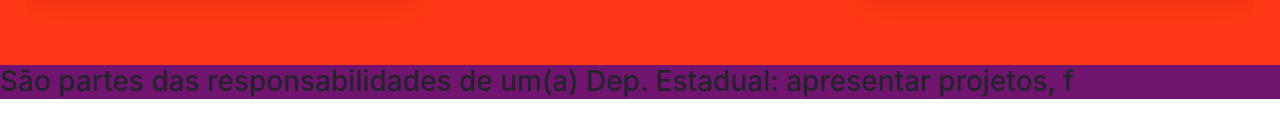
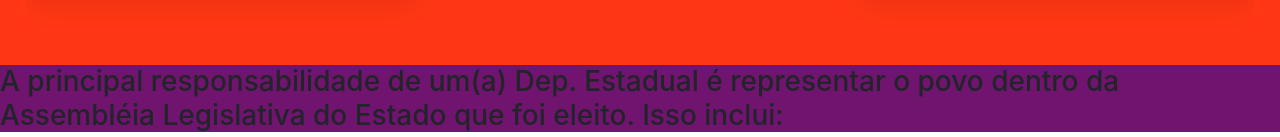
Before and after one commit to Takater/dep-mirian-moret, a React (Create React App) app: page / in a window 1280 px wide. Shown: the part 2895-3032 px from the top of the page. Before the commit the page ends 3002 px from the top, so only its background shows below. Built offline with nearby package versions, Linux system fonts and the light colour scheme.

Commit message:
Thu, Aug 25, 2022, 8:00 PM +00:00

```diff
--- a/src/components/Propostas.jsx
+++ b/src/components/Propostas.jsx
@@ -4,7 +4,8 @@ function Propostas () {
     return (
         <div id="propostas">
             <h3>
-                São partes das responsabilidades de um(a) Dep. Estadual: apresentar projetos, f
+                A principal responsabilidade de um(a) Dep. Estadual é representar o povo dentro da Assembléia Legislativa do Estado
+                que foi eleito. Isso inclui:
             </h3>
         </div>
     )
```
